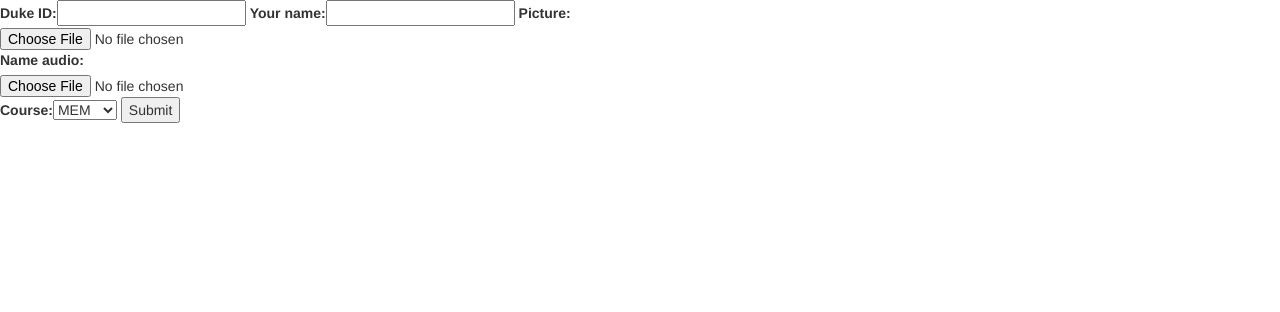
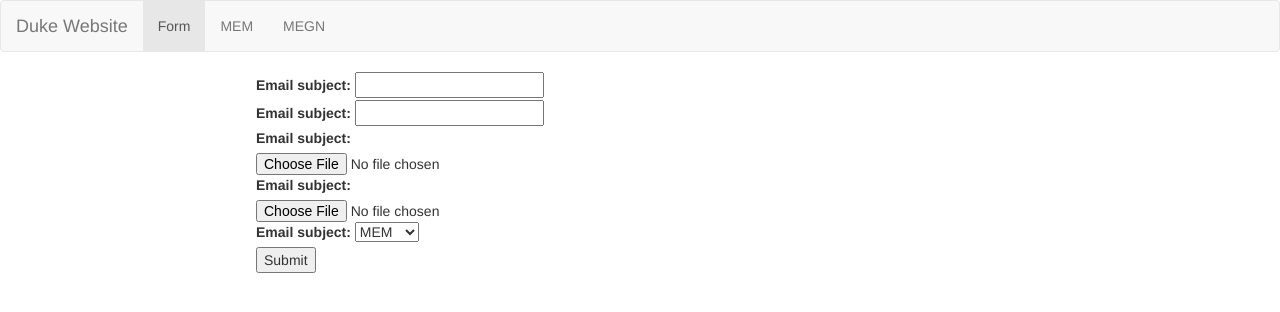
Before and after one commit to goeltanmay/Duke-MEM-MENG, a Django app: page /input/ in a window 1280 px wide. Shown: the top 312 px of the page. Run offline with Django 3.2, Linux system fonts and the light colour scheme; some libraries are stand-ins or nearby versions.

Commit message:
form and header

```diff
--- a/duke/people/templates/form.html
+++ b/duke/people/templates/form.html
@@ -1,8 +1,33 @@
 
 {% include "header.html" %}
-<form action="/input/" method="post" enctype="multipart/form-data">
+<form action="/input/" method="post" enctype="multipart/form-data" style="margin-left:20%">
     {% csrf_token %}
-    {{ form }}
+    {{ form.non_field_errors }}
+	<div class="fieldWrapper">
+	    {{ form.duke_id.errors }}
+	    <label for="{{ form.duke_id.id_for_label }}">Email subject:</label>
+	    {{ form.duke_id }}
+	</div>
+	<div class="fieldWrapper">
+	    {{ form.student_name.errors }}
+	    <label for="{{ form.student_name.id_for_label }}">Email subject:</label>
+	    {{ form.student_name }}
+	</div>
+	<div class="fieldWrapper">
+	    {{ form.picture.errors }}
+	    <label for="{{ form.picture.id_for_label }}">Email subject:</label>
+	    {{ form.picture }}
+	</div>
+	<div class="fieldWrapper">
+	    {{ form.name_audio.errors }}
+	    <label for="{{ form.name_audio.id_for_label }}">Email subject:</label>
+	    {{ form.name_audio }}
+	</div>
+	<div class="fieldWrapper">
+	    {{ form.course.errors }}
+	    <label for="{{ form.course.id_for_label }}">Email subject:</label>
+	    {{ form.course }}
+	</div>
     <input type="submit" value="Submit" />
 </form>
 {% include "footer.html" %}
--- a/duke/people/templates/header.html
+++ b/duke/people/templates/header.html
@@ -4,3 +4,15 @@
 	<link rel="stylesheet" type="text/css" href="/static/bootstrap-3.3.6-dist/css/bootstrap.css">
 	</head>
 	<body>
+		<nav class="navbar navbar-default">
+		  <div class="container-fluid">
+		    <div class="navbar-header">
+		      <a class="navbar-brand" href="#">Duke Website</a>
+		    </div>
+		    <ul class="nav navbar-nav">
+		      <li class="active"><a href="/input/">Form</a></li>
+		      <li><a href="#">MEM</a></li>
+		      <li><a href="#">MEGN</a></li>
+		    </ul>
+		  </div>
+		</nav>
```
